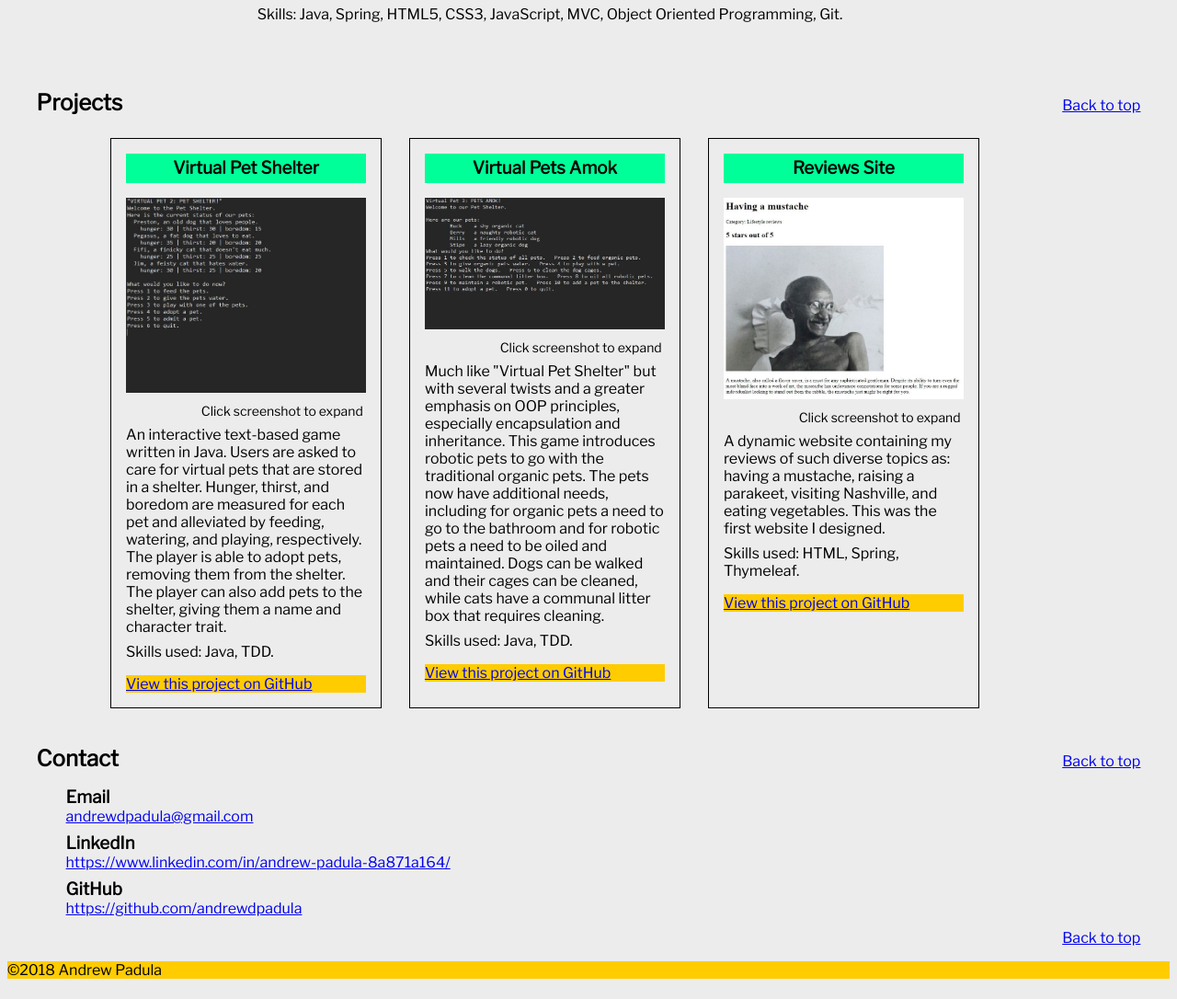
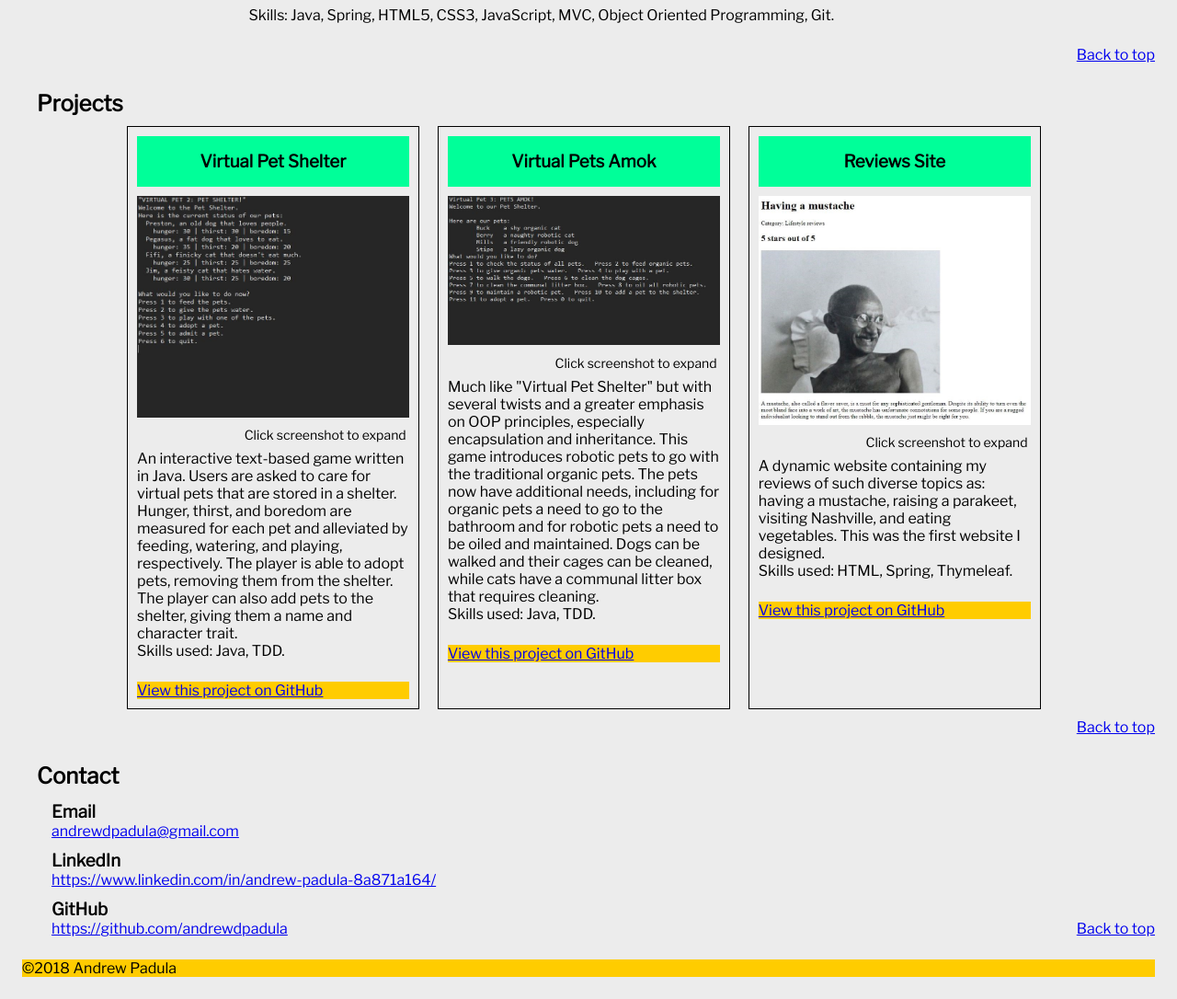
Before and after one commit to andrewdpadula/andrewdpadula.github.io, a plain HTML site: page index.html in a window 1280 px wide. Shown: the part 640-1726 px from the top of the page at 92% size. Drawn offline with nearby package versions, Linux system fonts and the light colour scheme.

Commit message:
minor changes to layout sheet, projects grid

```diff
--- a/index.html
+++ b/index.html
@@ -23,16 +23,19 @@
 			</nav>
 		</header>
 		<main class="textContent">
-			<h2 id="aboutMeSection">About Me</h2>
+			<div id="aboutMeSection">
+				<h2>About Me</h2>
 					<img id="headshot" src="./src/img/andy-final.jpg" alt="Avatar">
-				<section class="aboutMe">
+					<section class="aboutMeText">
 							<p>Welcome! My name is Andrew Padula. I am a full-stack software developer in training at WeCanCodeIt. I'm currently based in Columbus, OH.</p>
-						<p>Skills: Java, Spring, HTML5, CSS3, JavaScript, MVC, Object Oriented Programming, Git.</p>
+							<p id="skills">Skills: Java, Spring, HTML5, CSS3, JavaScript, MVC, Object Oriented Programming, Git.</p>
 					</section>
 					<p class="backToTop">
 						<a href="#top">Back to top</a>
 					</p>
-			<h2 id="projectsSection">Projects</h2>
+			</div>
+			<div id="projectsSection">
+				<h2>Projects</h2>
 					<section class="projects">
 						<article class="projectOne">
 		                    <header>
@@ -92,7 +95,9 @@
 				<p class="backToTop">
 					<a href="#top">Back to top</a>
 				</p>
-				<h2 id="contactSection">Contact</h2>
+			</div>
+			<div id="contactSection">
+				<h2>Contact</h2>
 				<section class="contactInfo">
 					<h3>Email</h3>
 						<a href="mailto:andrewdpadula@gmail.com" alt:"Email address">andrewdpadula@gmail.com</a>
@@ -105,6 +110,7 @@
 							<a href="#top">Back to top</a>
 						</p>
 				</section>
+			</div>
 		</main>
 		<footer>&copy;2018 Andrew Padula</footer>
 	</div>
--- a/src/css/layout.css
+++ b/src/css/layout.css
@@ -2,6 +2,28 @@
 	box-sizing: border-box;
 	margin: 0;
 	padding: 0;
+}
+.aboutMeText {
+	padding: 1.5rem 20% 1.5rem 20%;
+	position: relative;
+	width: 100%;
+}
+#skills {
+	margin-top: 1rem;
+}
+.backToTop {
+	float: right;
+}
+.contactInfo {
+	margin-top: .8rem;
+	margin-bottom: 1.5rem;
+	margin-left: 2rem;
+}
+.contactInfo h3{
+	margin-top: .7rem;
+}
+.container {
+	padding: 1.5rem;
 }
 #headshot {
 	border-radius: 50%;
@@ -10,63 +32,40 @@
     margin-left: auto;
     margin-right: auto;
 }
-#portfolioImage {
-	width: 100%;
+header h1{
+	padding: .8rem;
 }
-.aboutMe {
-	padding: 2rem 20% 2rem 20%;
-	position: relative;
-	width: 100%;
+nav {
+	padding: .8rem;
 }
-.aboutMe p {
-	margin-bottom: 1rem;
-}
-.backToTop {
-	float: right;
-	padding-top: 2rem;
-	margin-bottom: 1rem;
-}
-.container {
-	margin: .5rem;
-}
-.textContent {
-	min-height: 100vh;
-	margin: 0 auto;
-	max-width: 1500px;
-	width: 95%;
-	padding-bottom: 3rem;
+h2 {
+	padding-left: 1rem;
 }
 .projects {
 	display: grid;
 	grid-template-columns: 33% 33% 33%;
 	margin: 0 auto;
-	max-width: 1200px;
-	width: 90%;
-	padding: 1rem 3rem 1rem 3rem;
+	max-width: 80vw;
 }
-.skills{
-	margin-top: .5rem;
+.textContent {
+	padding: 0 auto;
 }
-.contactInfo {
-	margin-left: 2rem;
+#portfolioImage {
+	width: 100%;
 }
-.contactInfo h3{
-	margin-top: .5rem;
+article {
+	border: 1px solid black;
+	margin: 10px;
+	padding: 10px;
+	max-width: 33vw;
 }
-article{
-	border: 1px solid black;
-	margin-left: 15px;
-	margin-right: 15px;
+article h3 {
+	text-align: center;
 	padding: 1rem;
-	max-width: 700px;
+	margin-bottom: 10px;
 }
-article h3{
-	text-align: center;
-	padding: .3rem;
-	margin-bottom: 1rem;
-}
-article footer{
-	margin-top: 1rem;
+article footer {
+	margin-top: 1.5rem;
 }
 figure figcaption {
 	bottom: .3rem;
@@ -77,13 +76,13 @@ figure figcaption {
 	font-size: 14px;
 	width: 100%;
 }
-header h1{
-	padding: .5rem;
+
+#aboutMeSection {
+	padding-top: 1rem;
 }
-h2 {
-	margin-top: 1.5rem;
-	padding-bottom: .5rem;
+#projectsSection {
+	padding-top: 3rem;
 }
-nav {
-	padding: .8rem;
+#contactSection {
+	padding-top: 3rem;
 }
--- a/src/css/styles.css
+++ b/src/css/styles.css
@@ -4,7 +4,7 @@ footer {
 header {
 	background-color: #00ff99;
 }
-header h1{
+header h1 {
 	background-color: #ffcc00;
 	font-size: 60px;
 }
```
Also changed, not shown: 1 other file. Lines whose indentation alone changed are shown as unchanged.
